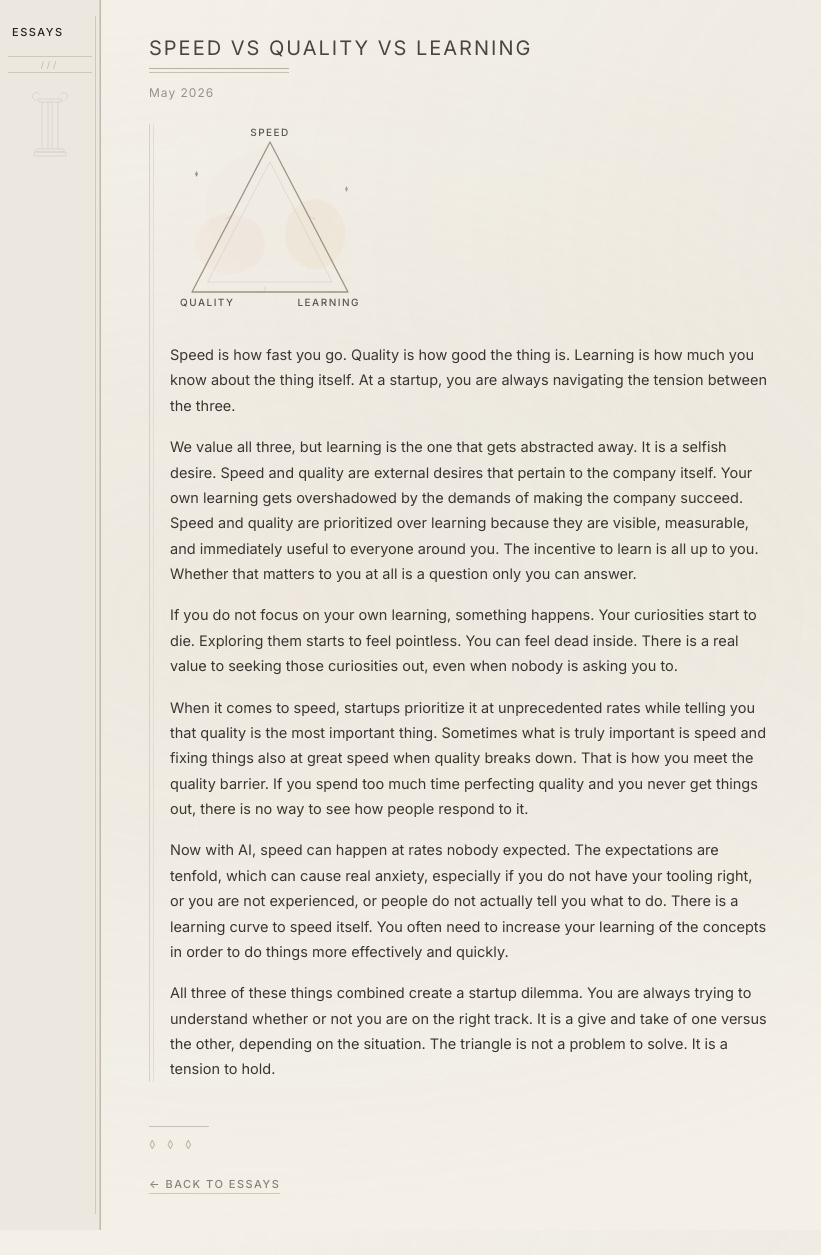
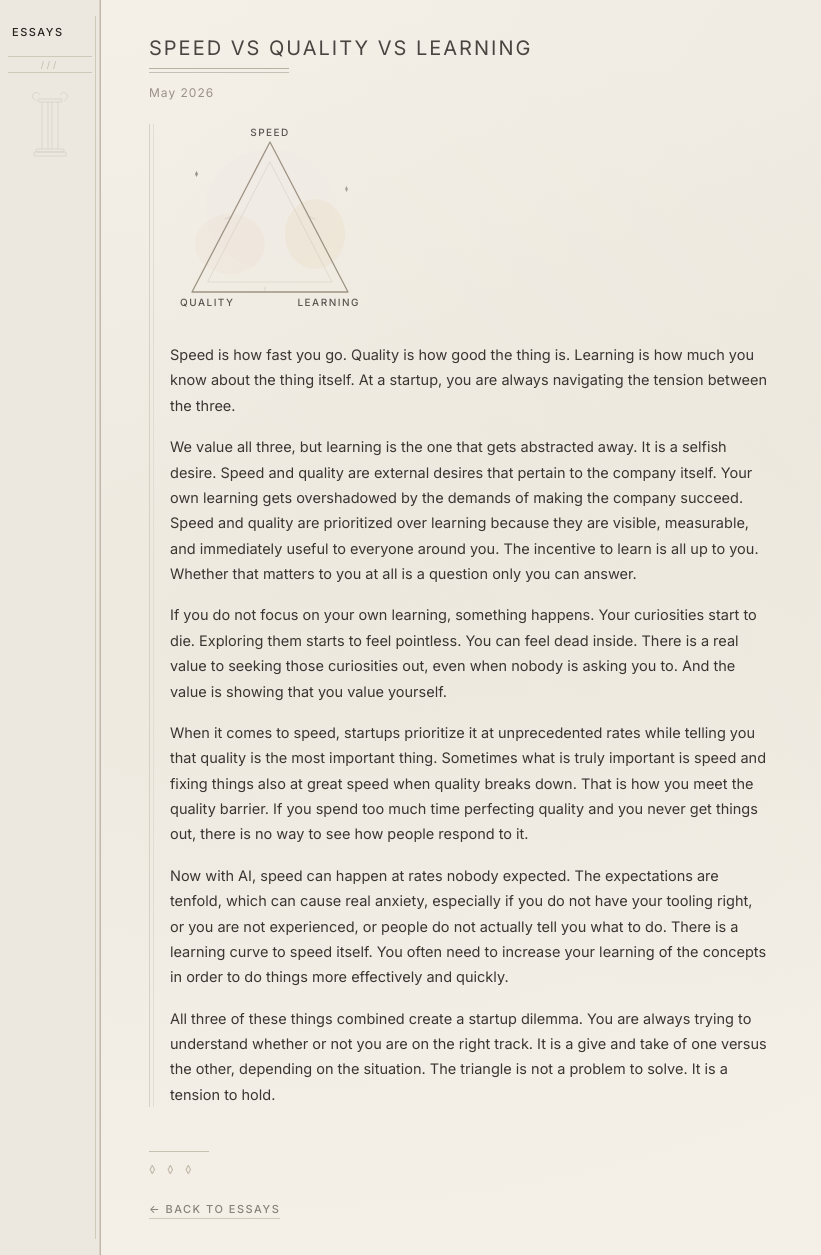
Before and after one commit to rupa99/extraordinaryengineer, a Jekyll site: the page built from _essays/speed-vs-quality-vs-learning.md, in a window 1280 px wide. Shown: the whole page, without its empty margins (0-821 px from the left). Built offline with Jekyll 4.4.1, drawn with Linux system fonts in a browser that asks for light colours; before the commit the page ends 1230 px from its top, so only the background shows below that.

Commit message:
add closing line to learning paragraph
Co-Authored-By: Claude Opus 4.6 (1M context) <noreply@anthropic.com>

```diff
--- a/_essays/speed-vs-quality-vs-learning.md
+++ b/_essays/speed-vs-quality-vs-learning.md
@@ -30,7 +30,7 @@ Speed is how fast you go. Quality is how good the thing is. Learning is how much
 
 We value all three, but learning is the one that gets abstracted away. It is a selfish desire. Speed and quality are external desires that pertain to the company itself. Your own learning gets overshadowed by the demands of making the company succeed. Speed and quality are prioritized over learning because they are visible, measurable, and immediately useful to everyone around you. The incentive to learn is all up to you. Whether that matters to you at all is a question only you can answer.
 
-If you do not focus on your own learning, something happens. Your curiosities start to die. Exploring them starts to feel pointless. You can feel dead inside. There is a real value to seeking those curiosities out, even when nobody is asking you to.
+If you do not focus on your own learning, something happens. Your curiosities start to die. Exploring them starts to feel pointless. You can feel dead inside. There is a real value to seeking those curiosities out, even when nobody is asking you to. And the value is showing that you value yourself.
 
 When it comes to speed, startups prioritize it at unprecedented rates while telling you that quality is the most important thing. Sometimes what is truly important is speed and fixing things also at great speed when quality breaks down. That is how you meet the quality barrier. If you spend too much time perfecting quality and you never get things out, there is no way to see how people respond to it.
 
```
